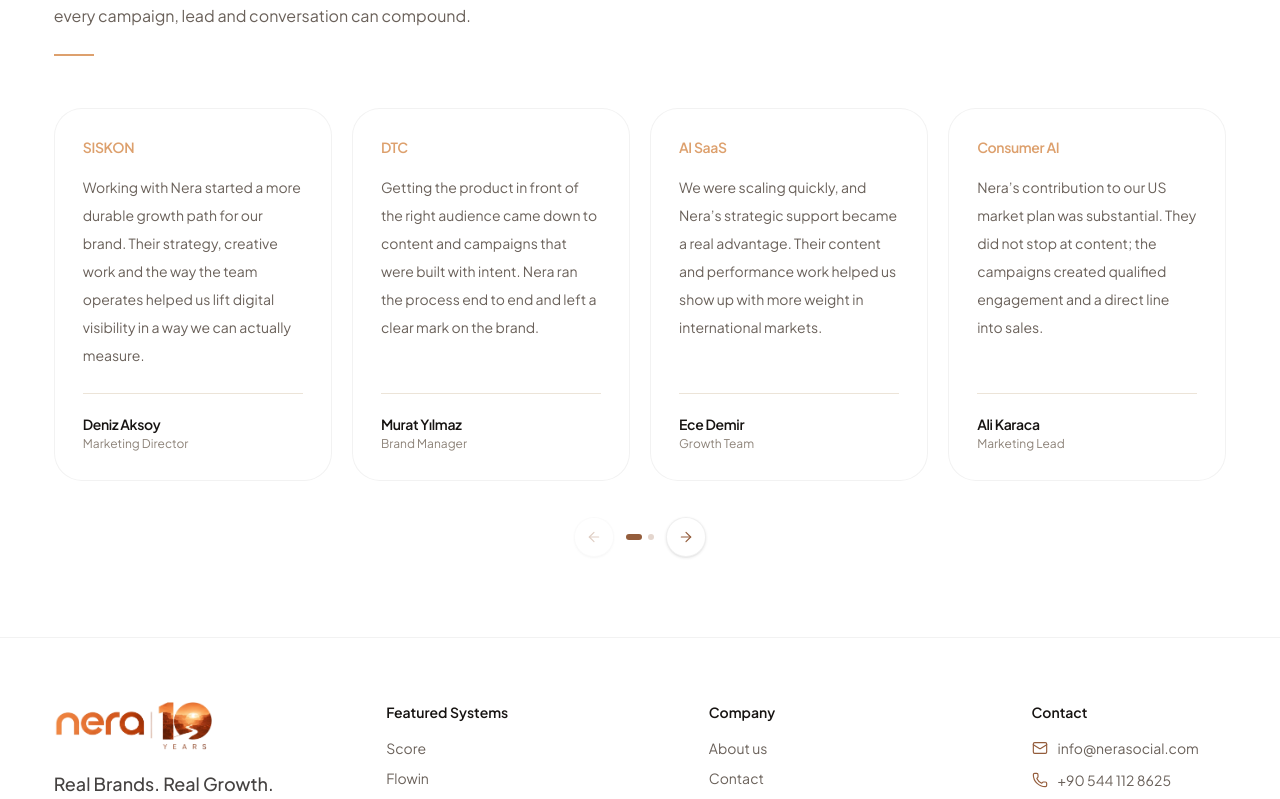
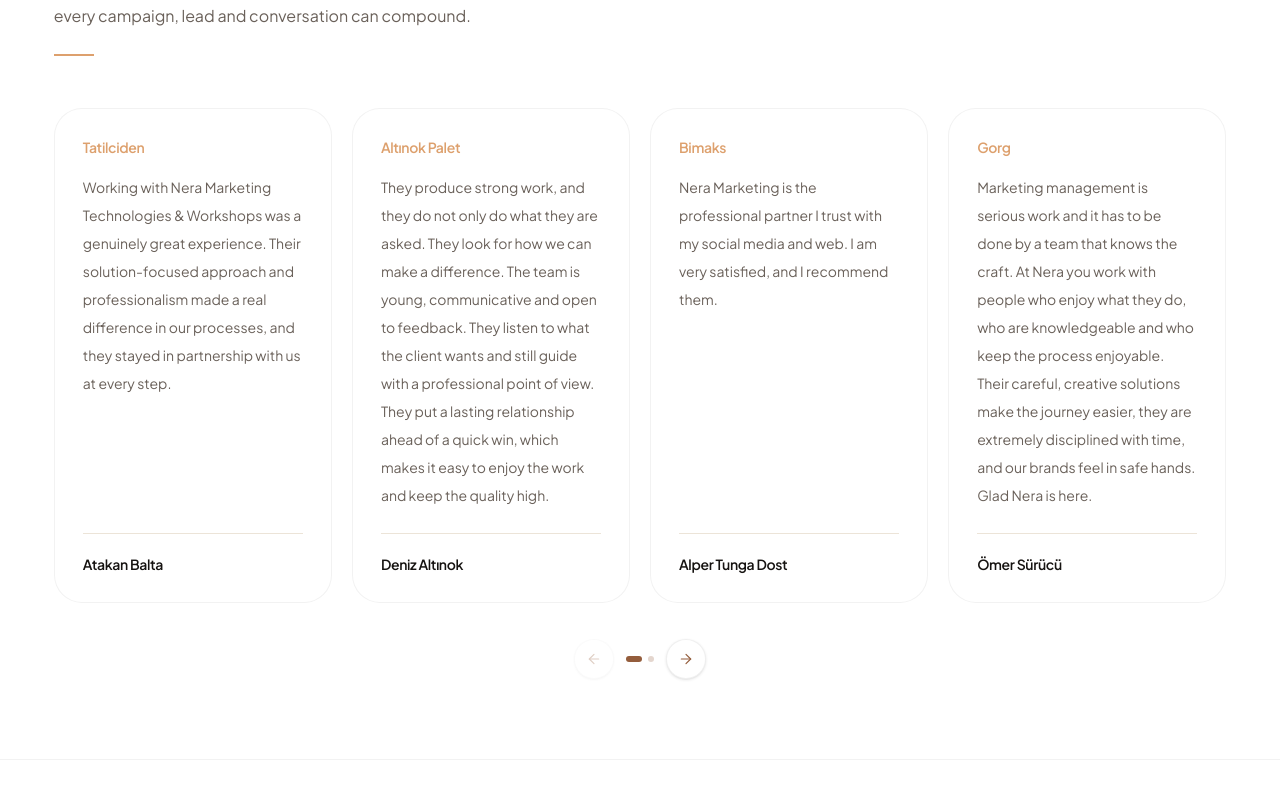
Before and after one commit to CankatCaglar/nera-innovations, a Next.js app: page / in a window 1280 px wide. Shown: the part 3881-4680 px from the top of the page. Built offline with nearby package versions, Linux system fonts and the light colour scheme; no server answers.

Commit message:
comments added

```diff
--- a/components/home/SocialProof.tsx
+++ b/components/home/SocialProof.tsx
@@ -5,39 +5,34 @@
 
 const quotes = [
   {
-    brand: "SISKON",
+    brand: "Tatilciden",
     quote:
-      "Working with Nera started a more durable growth path for our brand. Their strategy, creative work and the way the team operates helped us lift digital visibility in a way we can actually measure.",
-    name: "Deniz Aksoy",
-    role: "Marketing Director",
+      "Working with Nera Marketing Technologies & Workshops was a genuinely great experience. Their solution-focused approach and professionalism made a real difference in our processes, and they stayed in partnership with us at every step.",
+    name: "Atakan Balta",
   },
   {
-    brand: "DTC",
+    brand: "Altınok Palet",
     quote:
-      "Getting the product in front of the right audience came down to content and campaigns that were built with intent. Nera ran the process end to end and left a clear mark on the brand.",
-    name: "Murat Yılmaz",
-    role: "Brand Manager",
+      "They produce strong work, and they do not only do what they are asked. They look for how we can make a difference. The team is young, communicative and open to feedback. They listen to what the client wants and still guide with a professional point of view. They put a lasting relationship ahead of a quick win, which makes it easy to enjoy the work and keep the quality high.",
+    name: "Deniz Altınok",
   },
   {
-    brand: "AI SaaS",
+    brand: "Bimaks",
     quote:
-      "We were scaling quickly, and Nera’s strategic support became a real advantage. Their content and performance work helped us show up with more weight in international markets.",
-    name: "Ece Demir",
-    role: "Growth Team",
+      "Nera Marketing is the professional partner I trust with my social media and web. I am very satisfied, and I recommend them.",
+    name: "Alper Tunga Dost",
   },
   {
-    brand: "Consumer AI",
+    brand: "Gorg",
     quote:
-      "Nera’s contribution to our US market plan was substantial. They did not stop at content; the campaigns created qualified engagement and a direct line into sales.",
-    name: "Ali Karaca",
-    role: "Marketing Lead",
+      "Marketing management is serious work and it has to be done by a team that knows the craft. At Nera you work with people who enjoy what they do, who are knowledgeable and who keep the process enjoyable. Their careful, creative solutions make the journey easier, they are extremely disciplined with time, and our brands feel in safe hands. Glad Nera is here.",
+    name: "Ömer Sürücü",
   },
   {
-    brand: "HR Technology",
+    brand: "Swatchloop",
     quote:
-      "We needed communication that could last, not a one-off burst. Nera made that need precise and then kept a steady, natural content rhythm in place.",
-    name: "Selin Oral",
-    role: "Growth Director",
+      "As Swatchloop, we really enjoy working with Ogün and the team on social media. They helped us reach our social media goals and much more. They are a responsive team that finds a solution to every problem, fast.",
+    name: "Gökberk Devrim",
   },
 ];
 
@@ -123,7 +118,6 @@
                 <p className="text-sm font-semibold tracking-tight text-ink">
                   {item.name}
                 </p>
-                <p className="mt-0.5 text-xs text-soft">{item.role}</p>
               </div>
             </article>
           ))}
--- a/components/layout/Footer.tsx
+++ b/components/layout/Footer.tsx
@@ -9,10 +9,8 @@
 const socials = [
   { label: "LinkedIn", href: SITE.socials.linkedin },
   { label: "Instagram", href: SITE.socials.instagram },
-  { label: "TikTok", href: SITE.socials.tiktok },
   { label: "Facebook", href: SITE.socials.facebook },
   { label: "YouTube", href: SITE.socials.youtube },
-  { label: "X", href: SITE.socials.x },
 ];
 
 export function Footer() {
--- a/lib/constants.ts
+++ b/lib/constants.ts
@@ -14,12 +14,10 @@
   ],
   legalName: "2017 Nera Reklam Pazarlama Yazılım Teknoloji Limited Şirketi",
   socials: {
-    linkedin: "https://www.linkedin.com/company/nerasocial",
-    instagram: "https://www.instagram.com/nerasocial",
-    facebook: "https://www.facebook.com/nerasocial",
-    tiktok: "https://www.tiktok.com/@nerasocial",
-    youtube: "https://www.youtube.com/@nerasocial",
-    x: "https://x.com/nerasocial",
+    linkedin: "https://www.linkedin.com/company/neramarketingagency/",
+    instagram: "https://www.instagram.com/neraagency/",
+    facebook: "https://www.facebook.com/nerasocial/",
+    youtube: "https://www.youtube.com/@neramarketingagency",
   },
   policies: {
     privacy: "https://www.nerasocial.com/en/privacy-policy",
```
